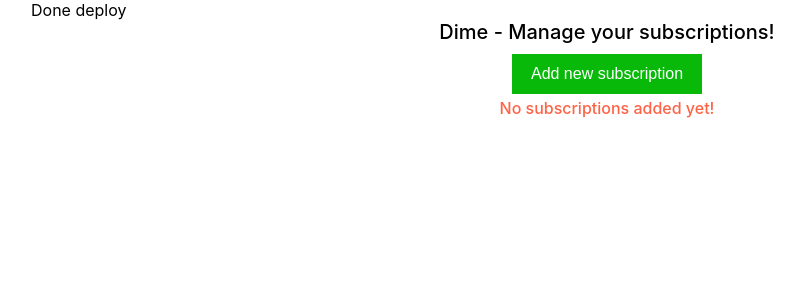
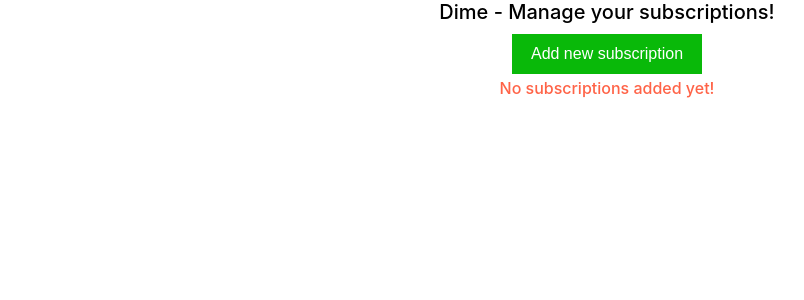
Before and after one commit to abhidatta0/Dime-Project, a React (Create React App) app: page / in a window 1280 px wide. Shown: the top 300 px of the page, without its empty margins (33-837 px from the left). Built offline with nearby package versions, Linux system fonts and the light colour scheme.

Commit message:
Removing changes

```diff
--- a/src/App.js
+++ b/src/App.js
@@ -10,7 +10,6 @@ function App() {
     <ErrorBoundary>
       <div className={Style.main}>
         <div className={Style.wrapperDiv}>
-          Done deploy
           <HeaderComponent />
           <AddSubscriptionComponent />
           <ViewSubscriptionComponent />
```
